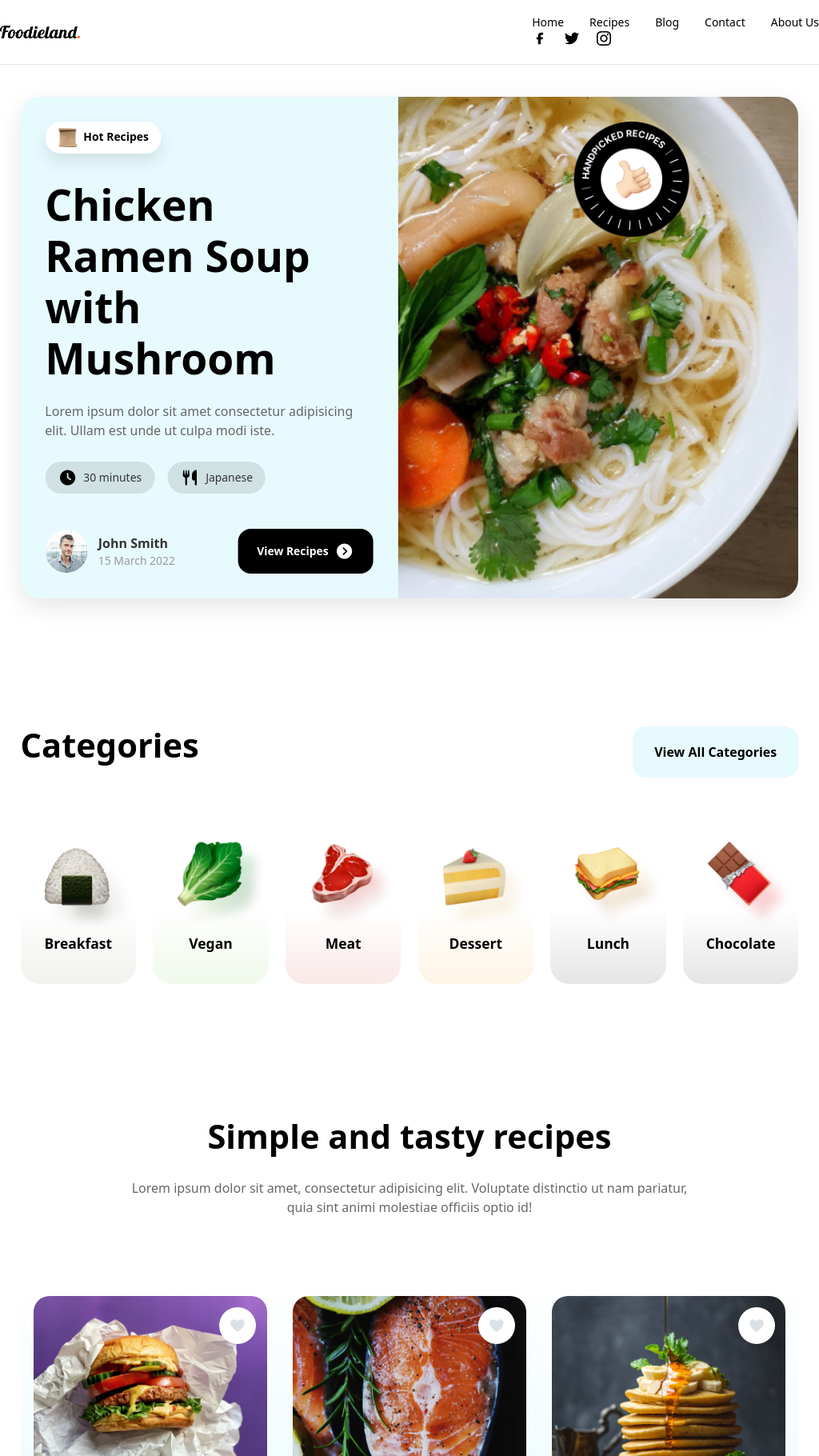
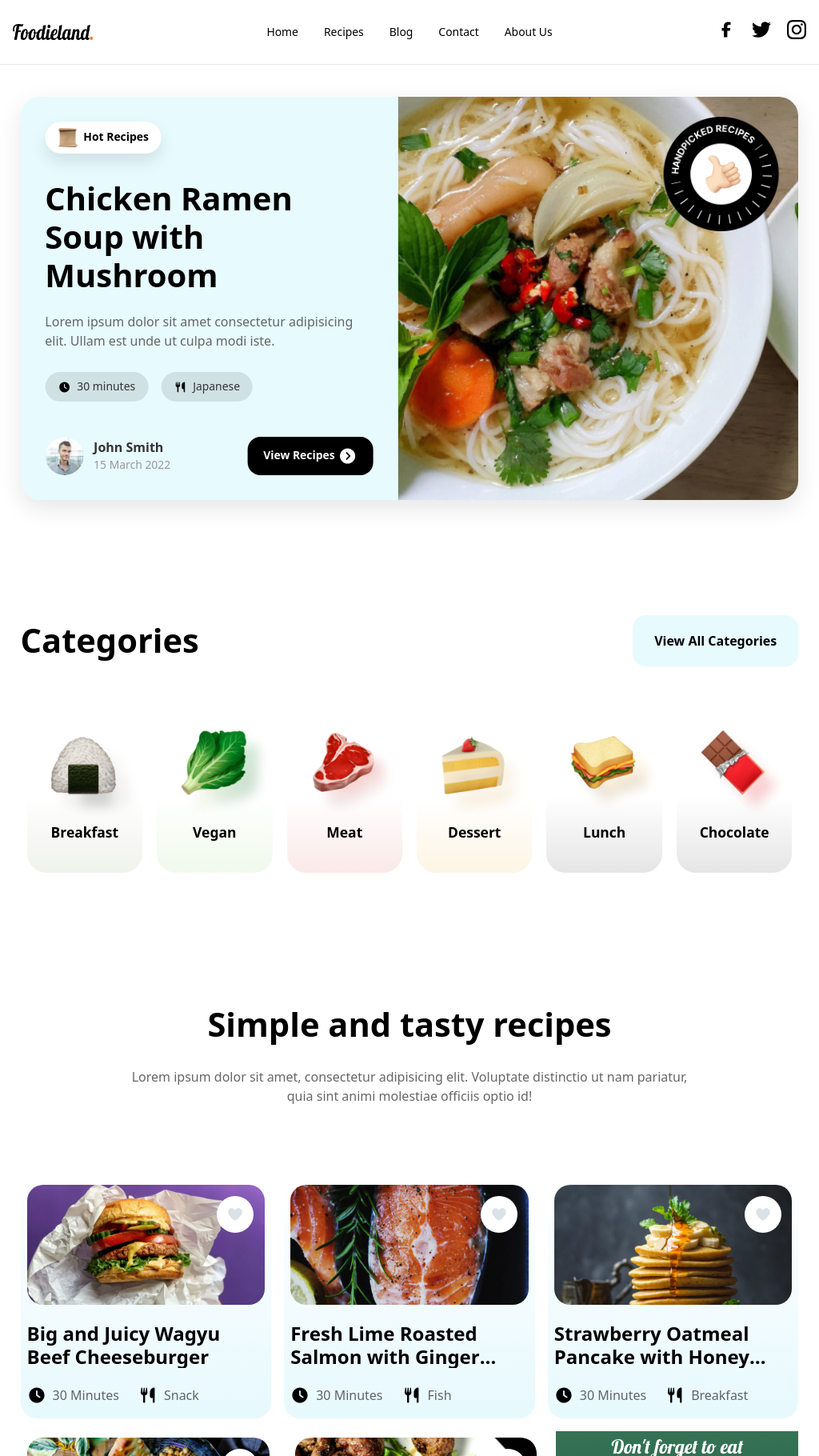
Before and after one commit to Scorpio0712/Foodieland-Portfolio, a Next.js app: page / in a window 1024 px wide. Shown: the top 1820 px of the page at 80% size. Built offline with nearby package versions, Linux system fonts and the light colour scheme; grey boxes are pictures that could not be loaded.

Commit message:
Fix responsive screen 769-1024px

```diff
--- a/app/components/card/card.module.css
+++ b/app/components/card/card.module.css
@@ -83,7 +83,7 @@
   display: flex;
   justify-content: center;
   align-items: center;
-  gap: 8px;
+  gap: 0.5rem;
   font-size: var(--card-info-font-size);
   color: rgba(0, 0, 0, 0.6);
 }
--- a/app/components/footer/footer.module.css
+++ b/app/components/footer/footer.module.css
@@ -75,6 +75,39 @@
     width: 18px;
     height: 18px;
 }
+
+@media screen and (min-width: 769px) and (max-width: 1024px) {
+    .footerMain {
+        margin: 0 1rem;
+    }
+
+    .navSecCol ul {
+        gap: 1.5rem
+    }
+
+    .navSecCol ul li {
+        transition: none;
+        text-align: center;
+    }
+
+    .navSecCol ul li:hover {
+        transform: none;
+    }
+
+    .facebookIcon,
+    .twitterIcon,
+    .instagramIcon {
+        width: 24px;
+    }
+
+    .facebookIcon svg,
+    .twitterIcon svg,
+    .instagramIcon svg {
+        width: 24px;
+        height: 24px;
+    }
+}
+
 
 @media screen and (min-width: 481px) and (max-width: 768px) {
     .navContainer {
--- a/app/components/header/header.module.css
+++ b/app/components/header/header.module.css
@@ -11,12 +11,23 @@
     display: flex;
     justify-content: space-between;
     align-items: center;
+    position: relative;
+}
+
+.menuWrapper {
+    display: flex;
+    flex: 1;
+    justify-content: flex-end;
+    align-items: center;
 }
 
 .navMenuList {
     list-style: none;
     display: flex;
     gap: 2rem;
+    position: absolute;
+    left: 50%;
+    transform: translateX(-50%);
 }
 
 .navMenuList li {
@@ -101,6 +112,62 @@
 
 .navWrapper {
     display: contents;
+}
+
+@media screen and (min-width:769px) and (max-width:1024px) {
+    .nav {
+        height: 80px;
+        justify-content: space-between;
+        margin-inline: 1rem;
+    }
+
+    .navMenuList {
+        display: flex;
+    }
+
+    .navMenuList li {
+        color: black;
+        font-size: 0.87rem;
+        transition: none;
+    }
+
+    .navMenuList li:hover {
+        transform: none;
+    }
+
+    .navSocialList {
+        display: flex;
+    }
+
+    /* สไตล์สำหรับ Social Icon button */
+    .facebookIcon,
+    .twitterIcon,
+    .instagramIcon {
+        width: 24px;
+        height: 24px;
+        color: black;
+        text-decoration: none;
+        transition: none;
+    }
+
+    /* เมื่อ hover (เลื่อนเมาส์ไปที่ปุ่ม) */
+    .facebookIcon:hover,
+    .twitterIcon:hover,
+    .instagramIcon:hover {
+        transform: none;
+    }
+
+    /* SVG icon styling */
+    .facebookIcon svg,
+    .twitterIcon svg,
+    .instagramIcon svg {
+        width: 24px;
+        height: 24px;
+    }
+
+    .hamburgerBtn {
+        display: none;
+    }
 }
 
 @media screen and (min-width: 481px) and (max-width: 768px) {
--- a/app/components/header/page.tsx
+++ b/app/components/header/page.tsx
@@ -15,7 +15,7 @@ function Header() {
           width={1000}
           height={500}
           alt="Foodieland Logo"
-          style={{ width: "100px", height: "30" }}
+          style={{ width: "100px", height: "20px" }}
         />
         <div className={isOpen ? style.navMenuOpen : style.menuWrapper}>
           <ul className={style.navMenuList}>
--- a/app/page.tsx
+++ b/app/page.tsx
@@ -304,7 +304,9 @@ export default function Home() {
             typeOne="30 Minutes"
             typeTwo="Meat"
           />
-          <AdsBadgeComp className={style.simpleAndTastyCardAdsBadge} />
+          <div className={style.simpleAndTastyCardAdsBadge}>
+            <AdsBadgeComp />
+          </div>
         </div>
         <div className={style.simpleAndTastyCardListThree}>
           <CardComp
--- a/app/style/home.module.css
+++ b/app/style/home.module.css
@@ -31,9 +31,7 @@
    .recipesBadge {
        position: absolute;
        top: 5%;
-       left: 44%;
-       bottom: unset;
-       right: unset;
+       right: 5%;
        z-index: 10;
    }
 
@@ -83,7 +81,7 @@
    }
 
    .featureRecipeTopic {
-       font-size: clamp(1.5rem, 0.6667rem + 4.1667vw, 4rem);
+       font-size: 4rem;
        font-weight: 600;
        line-height: 1.2;
        margin-bottom: clamp(1rem, 0.8333rem + 0.8333vw, 1.5rem);
@@ -132,7 +130,7 @@
    }
 
    .featureRecipeProfile img {
-       width: clamp(3.125rem, 4.2917rem + -1.4583vw, 4rem);
+       width: 4rem;
        border-radius: 50%;
        object-fit: cover;
    }
@@ -156,7 +154,7 @@
    .viewRCButton {
        display: flex;
        align-items: center;
-       padding: clamp(1rem, 0.9583rem + 0.2083vw, 1.125rem) clamp(1.5rem, 1.25rem + 1.25vw, 2.25rem);
+       padding: 1.125rem 2.25rem;
        gap: clamp(0.5rem, 0.3333rem + 0.8333vw, 1rem);
        background-color: black;
        color: white;
@@ -318,20 +316,19 @@
        --card-title-font-weight: 600;
        --card-info-font-size: 1rem;
        --card-info-padding: clamp(1rem, 0.8333rem + 0.8333vw, 1.5rem) 0 clamp(0.5rem, 0.3333rem + 0.8333vw, 1rem);
-       --card-info-icon-size: 24px;
+       --card-info-icon-size: 1.5rem;
        --card-heart-size: clamp(2.5rem, 2.3333rem + 0.8333vw, 3rem);
        --card-heart-svg-size: clamp(1rem, 0.8333rem + 0.8333vw, 1.5rem);
    }
 
    .simpleAndTastyCardListTwo .simpleAndTastyCardAdsBadge {
-       width: 25rem;
-       height: 27.12rem;
-
+       width: clamp(18.75rem, 16.6667rem + 10.4167vw, 25rem);
+       height: clamp(20.875rem, 18.7917rem + 10.4167vw, 27.125rem);
    }
 
    .simpleAndTastyCardListTwo .simpleAndTastyCardAdsBadge img {
-       width: 25rem;
-       height: 25rem;
+       width: clamp(18.75rem, 16.6667rem + 10.4167vw, 25rem);
+       height: clamp(18.75rem, 16.6667rem + 10.4167vw, 25rem);
    }
 
    /* Learn More Container */
@@ -347,14 +344,14 @@
        transform: translateY(3.12rem);
        flex: 1;
        width: 100%;
-       max-width: clamp(20rem, 15.625rem + 21.875vw, 33.125rem);
+       max-width: 33.125rem;
    }
 
    .learnMoreSecCol {
        flex: 1;
        position: relative;
        width: 100%;
-       max-width: clamp(20rem, 11.875rem + 40.625vw, 44.375rem);
+       max-width: 44.375rem;
        height: clamp(22.5rem, 17.5625rem + 24.6875vw, 37.3125rem);
    }
 
@@ -396,7 +393,6 @@
        height: 31.25rem;
        border-radius: 30px;
        z-index: 1;
-
    }
 
    /* Check Out Container */
@@ -436,7 +432,7 @@
        display: inline-flex;
        justify-content: center;
        align-items: center;
-       gap: clamp(0.5rem, 0.3333rem + 0.8333vw, 1rem);
+       gap: 1rem;
        font-size: clamp(0.875rem, 1.0417rem + -0.2083vw, 1rem);
        font-weight: 600;
        color: white;
@@ -471,7 +467,7 @@
    }
 
    .deliRecipeTopic p {
-       font-size: 16px;
+       font-size: 1rem;
        color: rgba(0, 0, 0, 0.6);
    }
 
@@ -483,7 +479,7 @@
    }
 
    .deliRecipeBodyFirstRow {
-       margin-bottom: 40px;
+       margin-bottom: 2.5rem;
    }
 
    .deliRecipeBodyFirstRow .verticalCard,
@@ -499,7 +495,7 @@
        --card-title-font-weight: 600;
        --card-content-padding: 16px 0 0;
        --card-info-font-size: 14px;
-       --card-info-padding: 24px 0 0;
+       --card-info-padding: 1.5rem 0 0;
        --card-heart-size: clamp(2.5rem, 2.3333rem + 0.8333vw, 3rem);
        --card-heart-svg-size: clamp(1.25rem, 1.1667rem + 0.4167vw, 1.5rem);
        --card-heart-position: clamp(0.5rem, 0.3333rem + 0.8333vw, 1rem);
@@ -521,7 +517,147 @@
        margin-top: clamp(5rem, 3.3333rem + 8.3333vw, 10rem);
    }
 
-   @media screen and (min-width: 769px) and (max-width: 1024px) {}
+   @media screen and (min-width: 769px) and (max-width: 1024px) {
+
+       /* Carousel Container */
+       .firstTypeButton svg,
+       .secondTypeButton svg {
+           width: 1rem;
+       }
+
+       .featureRecipeTopic {
+           font-size: 2.5rem;
+       }
+
+       .featureRecipeProfile img {
+           width: 3rem;
+           border-radius: 50%;
+           object-fit: cover;
+       }
+
+       .viewRCButton {
+           padding: 0.75rem 1.25rem;
+           gap: 0.25rem;
+           cursor: none;
+           transition: none;
+       }
+
+       .viewRCButton:hover {
+           transform: none;
+       }
+
+       /* Categories Container */
+       .categoriesTopic button {
+           transition: none;
+       }
+
+       .categoriesTopic button {
+           transform: none;
+       }
+
+       .categoriesList ul {
+           gap: 1rem;
+           margin: 0.5rem;
+       }
+
+       .categoriesBreakfast,
+       .categoriesVegan,
+       .categoriesMeat,
+       .categoriesDessert,
+       .categoriesLunch,
+       .categoriesChocolate {
+           cursor: none;
+       }
+
+       /* Simple and tasty recipes */
+       .simpleAndTastyCardListOne,
+       .simpleAndTastyCardListTwo,
+       .simpleAndTastyCardListThree {
+           gap: 1rem;
+       }
+
+       .simpleAndTastyCardListOne,
+       .simpleAndTastyCardListTwo {
+           margin-bottom: 0;
+       }
+
+       .simpleAndTastyCardListOne .verticalCard,
+       .simpleAndTastyCardListTwo .verticalCard,
+       .simpleAndTastyCardListThree .verticalCard {
+           flex: 1;
+           --card-width: 100%;
+           --card-height: 300px;
+           --card-image-height: 150px;
+           --card-padding: 0.5rem;
+           margin: 0.5rem auto;
+       }
+
+       .simpleAndTastyCardListTwo .simpleAndTastyCardAdsBadge {
+           height: 300px;
+           flex: 1;
+       }
+
+       /* Learn More Container */
+       .learnMoreContainer {
+           gap: 2rem;
+       }
+
+       .learnMoreFirstCol {
+           max-width: clamp(20rem, 4.9216rem + 31.3725vw, 25rem);
+       }
+
+       .learnMoreSecColBackGround {
+           width: clamp(23rem, -7.1569rem + 62.7451vw, 33rem);
+       }
+
+       /* Check Out Container */
+       .checkOutInstagram {
+           margin-inline: clamp(1rem, -0.5078rem + 3.1373vw, 1.5rem);
+       }
+
+       .checkOutInstagram img {
+           max-width: clamp(11rem, 1.9529rem + 18.8235vw, 14rem);
+       }
+
+       .visitInstagramBtn {
+           cursor: none;
+       }
+
+       /* Delicious Recipe Container */
+       .deliRecipeBody {
+           display: grid;
+           grid-template-columns: repeat(3, 1fr);
+           gap: 1.5rem;
+       }
+
+       .deliRecipeTopic {
+           justify-content: center;
+           flex-direction: column;
+           text-align: center;
+           gap: 1rem;
+       }
+
+       .deliRecipeBodyFirstRow,
+       .deliRecipeBodySecRow {
+           display: contents;
+       }
+
+       .deliRecipeBodyFirstRow .verticalCard,
+       .deliRecipeBodySecRow .verticalCard {
+           margin-bottom: 1rem;
+       }
+
+       .deliRecipeBodyFirstRow .verticalCard:last-child,
+       .deliRecipeBodySecRow .verticalCard:last-child {
+           justify-self: center;
+       }
+
+       /* Inbox Container */
+       .inbox_Container .inBoxComp {
+           width: 100%;
+           --inbox-padding: 2.5rem 0.5rem;
+       }
+   }
 
    @media screen and (min-width: 481px) and (max-width: 768px) {
        .homeContainer {
```
Also changed, not shown: app/style/blog.module.css (+45 -1 lines), app/style/blogpost.module.css (+60 -0 lines), app/style/contact.module.css (+50 -0 lines), app/style/recipe.module.css (+111 -3 lines).
